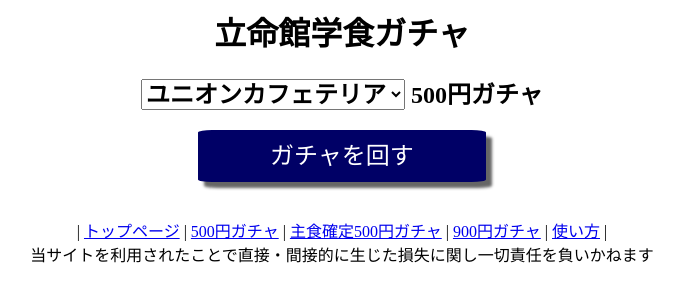
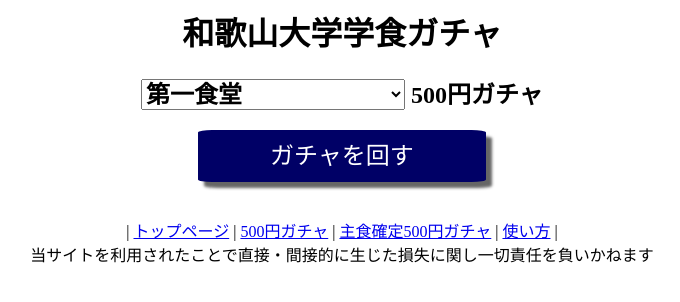
Before and after one commit to ishii-cgp/wadai_gakusyoku_gacha, a plain HTML site: page gacha500.html in a window 1280 px wide. Shown: the whole page, without its empty margins (298-978 px from the left). Drawn offline with Linux system fonts and the light colour scheme.

Commit message:
Update gacha500.html

```diff
--- a/gacha500.html
+++ b/gacha500.html
@@ -11,18 +11,13 @@
         </script>
         <link rel="stylesheet" href="style.css">
     </header>
-    <title>立命館学食ガチャ</title>
+    <title>和歌山大学学食ガチャ</title>
     <main>
-        <h1 class="centre">立命館学食ガチャ</h1>
+        <h1 class="centre">和歌山大学学食ガチャ</h1>
         <h2 class="centre">
         <select class="select" id="shoplist">
-            <option value="0">ユニオンカフェテリア</option>
-            <option value="1">リンクカフェテリア</option>
-            <option value="2">ユニオンフードコート</option>
-            <option value="3">以学館食堂E-plats</option>
-            <option value="4">諒友館食堂</option>
-            <option value="5">存心館食堂</option>
-            <option value="6">OIC Cafeteria</option>
+            <option value="0">第一食堂</option>
+            <option value="1">GENKI食堂</option>
         </select>
         500円ガチャ
         </h2>
@@ -37,7 +32,6 @@
     <footer></br></br>| <a href="./index.html">トップページ</a> |
 <a href="./gacha500.html">500円ガチャ</a> |
 <a href="./staple.html">主食確定500円ガチャ</a> |
-<a href="./gacha900.html">900円ガチャ</a> |
 <a href="./howtouse.html">使い方</a> |</br>当サイトを利用されたことで直接・間接的に生じた損失に関し一切責任を負いかねます</br></footer>
     <script src="main.js"></script>
 </body>
```
